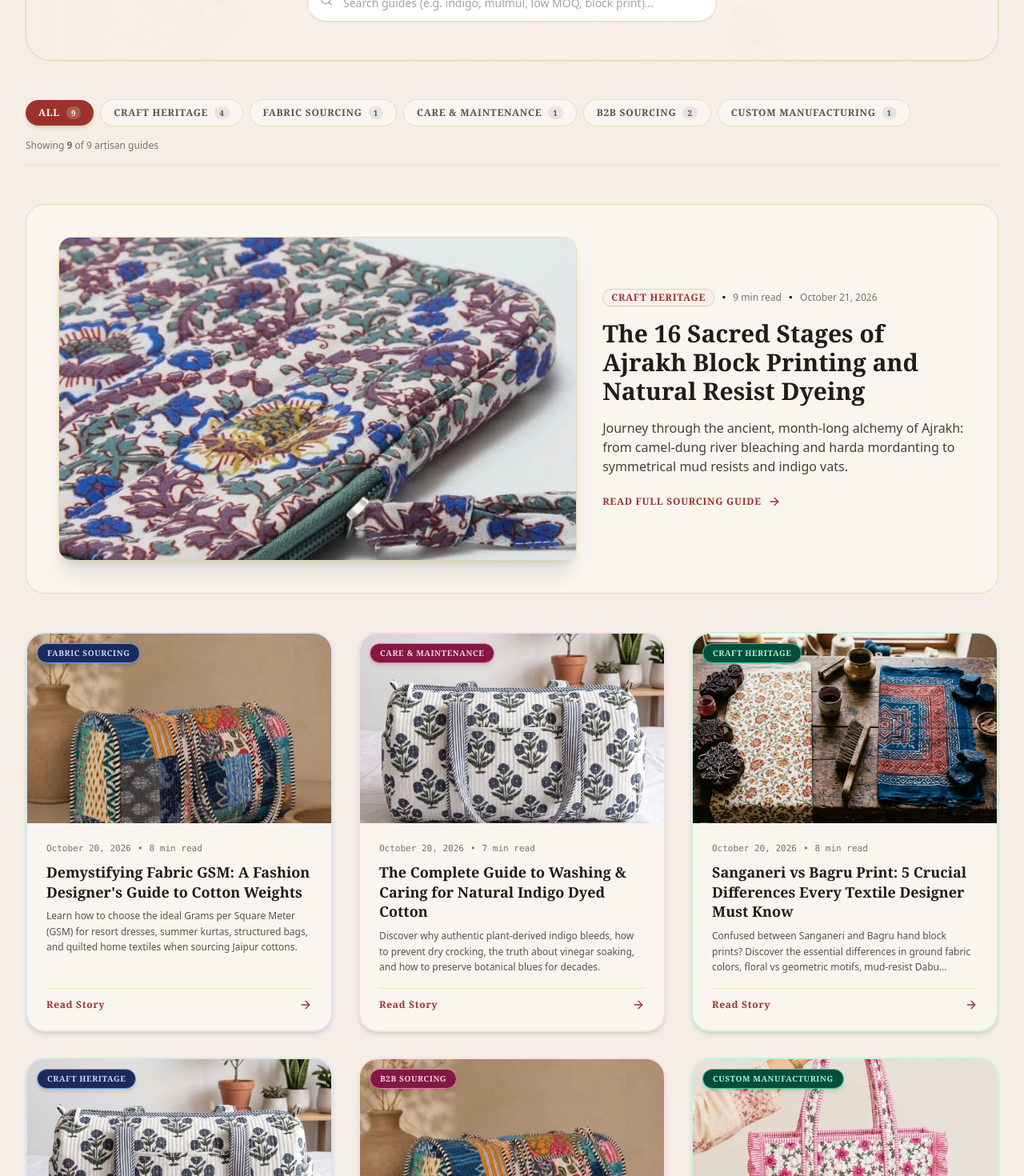
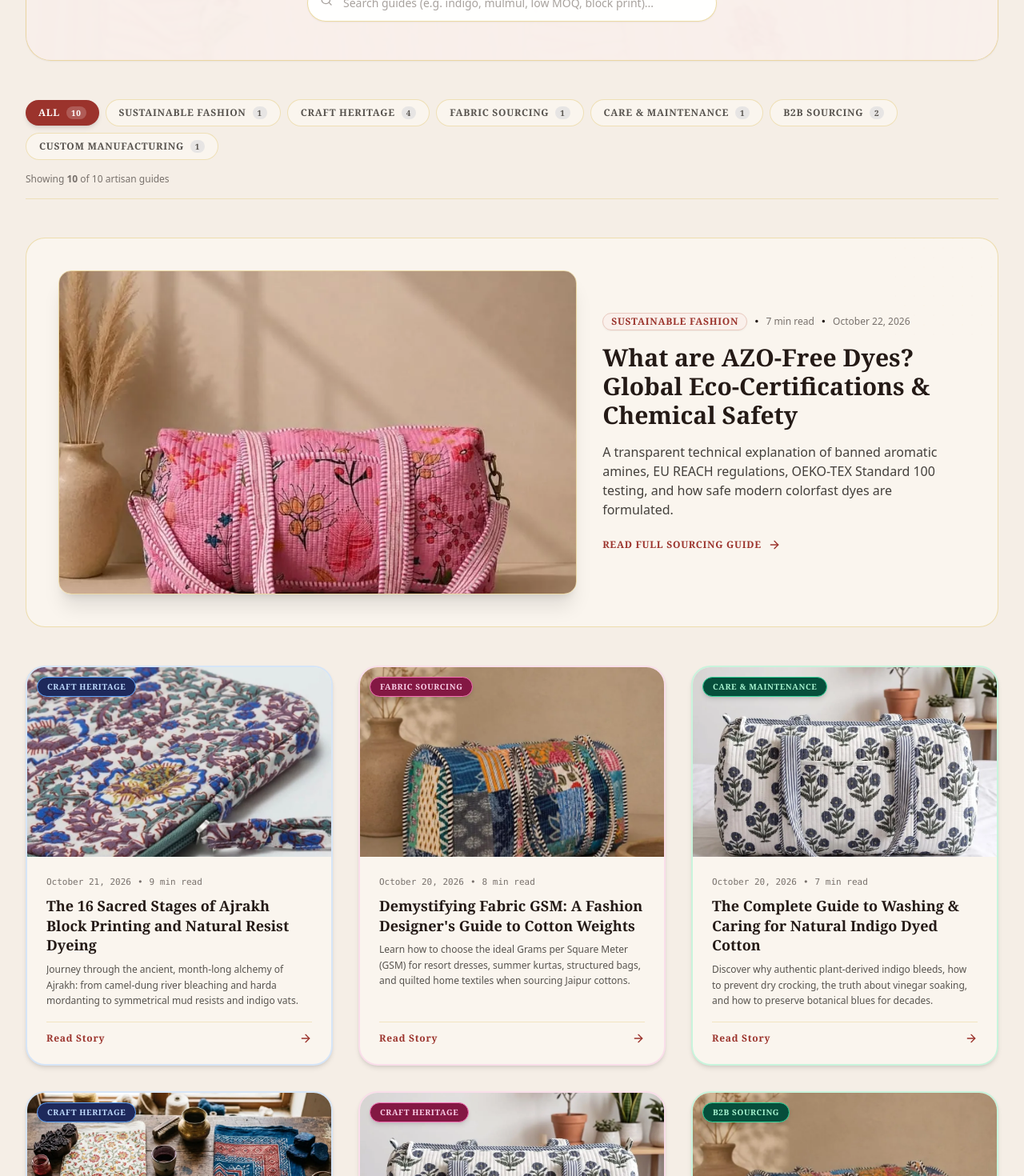
Before and after one commit to rahullgurjar/ramam-textiles, a React (Vite) app: page /blog in a window 1280 px wide. Shown: the part 440-1910 px from the top of the page at 80% size. Built offline with nearby package versions, Linux system fonts and the light colour scheme; no server answers; a web font is replaced by a local one.

Commit message:
Auto-publish daily SEO blog guide [skip ci]

```diff
--- a/src/data/journal.ts
+++ b/src/data/journal.ts
@@ -1,6 +1,39 @@
 import { JournalArticle } from '../types';
 
 export const JOURNAL_ARTICLES: JournalArticle[] = [
+  {
+    id: 'what-are-azo-free-dyes-certifications',
+    slug: 'what-are-azo-free-dyes-certifications',
+    title: "What are AZO-Free Dyes? Global Eco-Certifications & Chemical Safety",
+    category: 'Sustainable Fashion',
+    readTime: '7 min read',
+    publishedDate: 'October 22, 2026',
+    excerpt: "A transparent technical explanation of banned aromatic amines, EU REACH regulations, OEKO-TEX Standard 100 testing, and how safe modern colorfast dyes are formulated.",
+    coverImage: '/products/duffle-pink-botanical.jpg',
+    author: {
+      name: "Ramam Textiles Compliance Desk",
+      role: "Director of Chemical Safety & Export"
+    },
+    contentSections: [
+      {
+            heading: "The Dark Side of Synthetic Dye History: The Aromatic Amine Crisis",
+            body: "Throughout the late 20th century, synthetic azo dyes dominated global textile manufacturing due to their cheap manufacturing costs and bright colorfastness. However, chemical research in the 1990s revealed that certain azo compounds break down during wear and perspiration, releasing harmful aromatic amines that are known carcinogens and skin allergens.\n\nIn 2002, the European Union implemented landmark REACH legislation (Regulation EC 1907/2006) strictly banning 24 specific carcinogenic aromatic amines in consumer textiles."
+      },
+      {
+            heading: "What 'AZO-Free' Actually Means in Commercial Manufacturing",
+            body: "When a textile manufacturer states that fabrics are 'AZO-Free,' it certifies that:\n• The dye formulation contains zero regulated aromatic amines that split under reductive cleavage.\n• Formaldehyde levels remain below strict human skin safety thresholds (<75 ppm for apparel, <20 ppm for infant products).\n• Heavy metals such as lead, cadmium, nickel, and hexavalent chromium are absent.\n\nAt Ramam Textiles, all our reactive, pigment, and botanical dyes are certified 100% AZO-Free, compliant with both EU REACH and US CPSIA guidelines."
+      },
+      {
+            quote: "AZO-Free reactive dyes represent the ideal synthesis: the brilliant washfastness and Pantone accuracy demanded by modern retailers, paired with zero carcinogenic risk for skin and zero micro-toxicity for effluent waterways.",
+            body: "This balance allows global designers to commission pastel corals, vivid turquoises, and sunflower yellows with complete confidence in regulatory clearance."
+      },
+      {
+            heading: "Key International Certifications Buyers Should Demand",
+            body: "When vetting an overseas textile supplier, always request valid test reports from accredited labs (SGS, Intertek, or TÜV Rheinland) certifying:\n1. OEKO-TEX Standard 100 (Product Class I or II)\n2. GOTS (Global Organic Textile Standard) Version 7.0 for organic cottons\n3. Zero Discharge of Hazardous Chemicals (ZDHC) wastewater compliance"
+      }
+],
+    tags: ["AZO Free Dyes","Textile Safety","EU REACH","Eco Fashion","Quality Compliance"]
+  },
   {
     id: '16-sacred-stages-ajrakh-block-printing',
     slug: '16-sacred-stages-ajrakh-block-printing',
```
Also changed, not shown: 2 other files (tests, documents, lock files or other folders).
